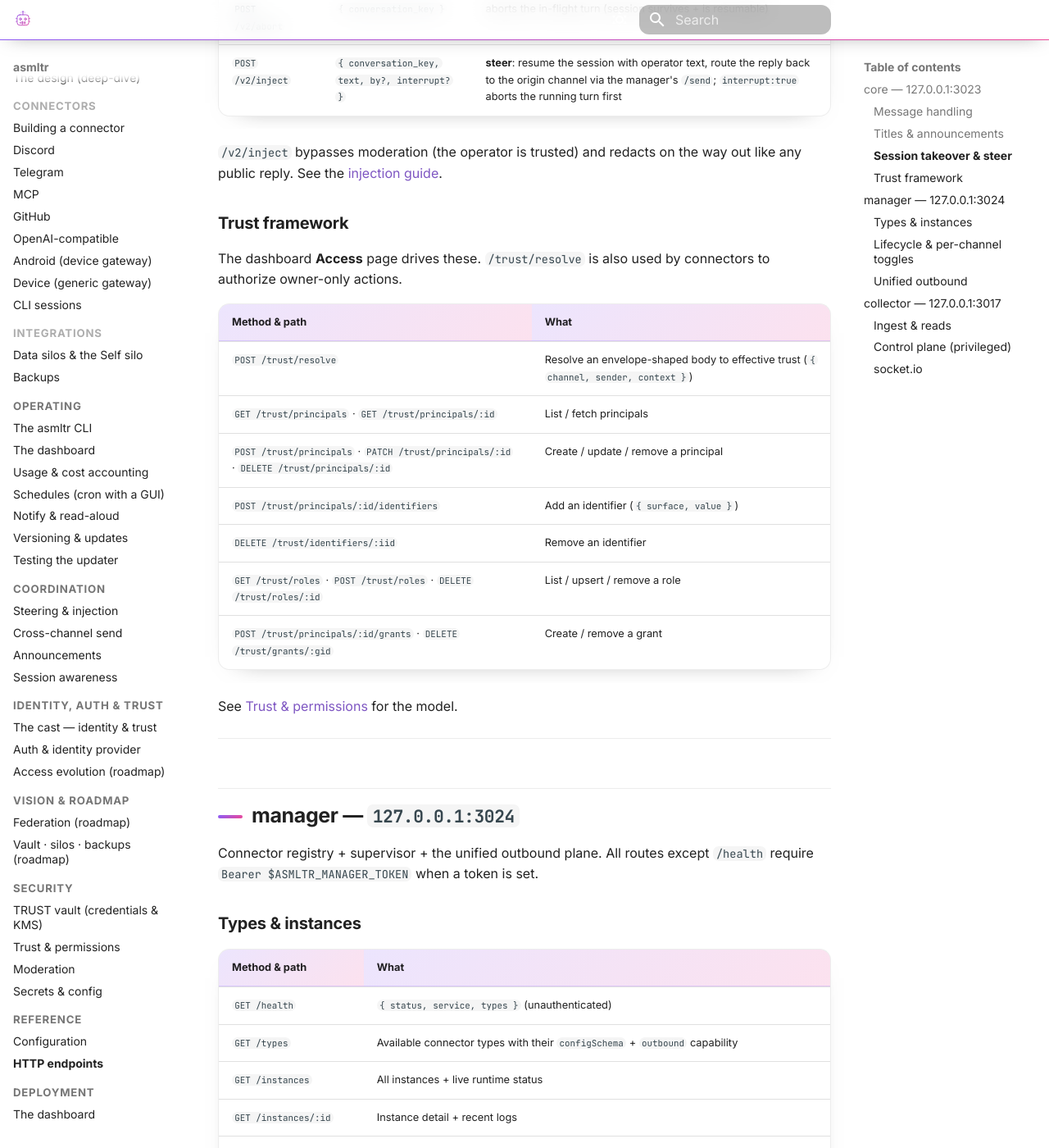
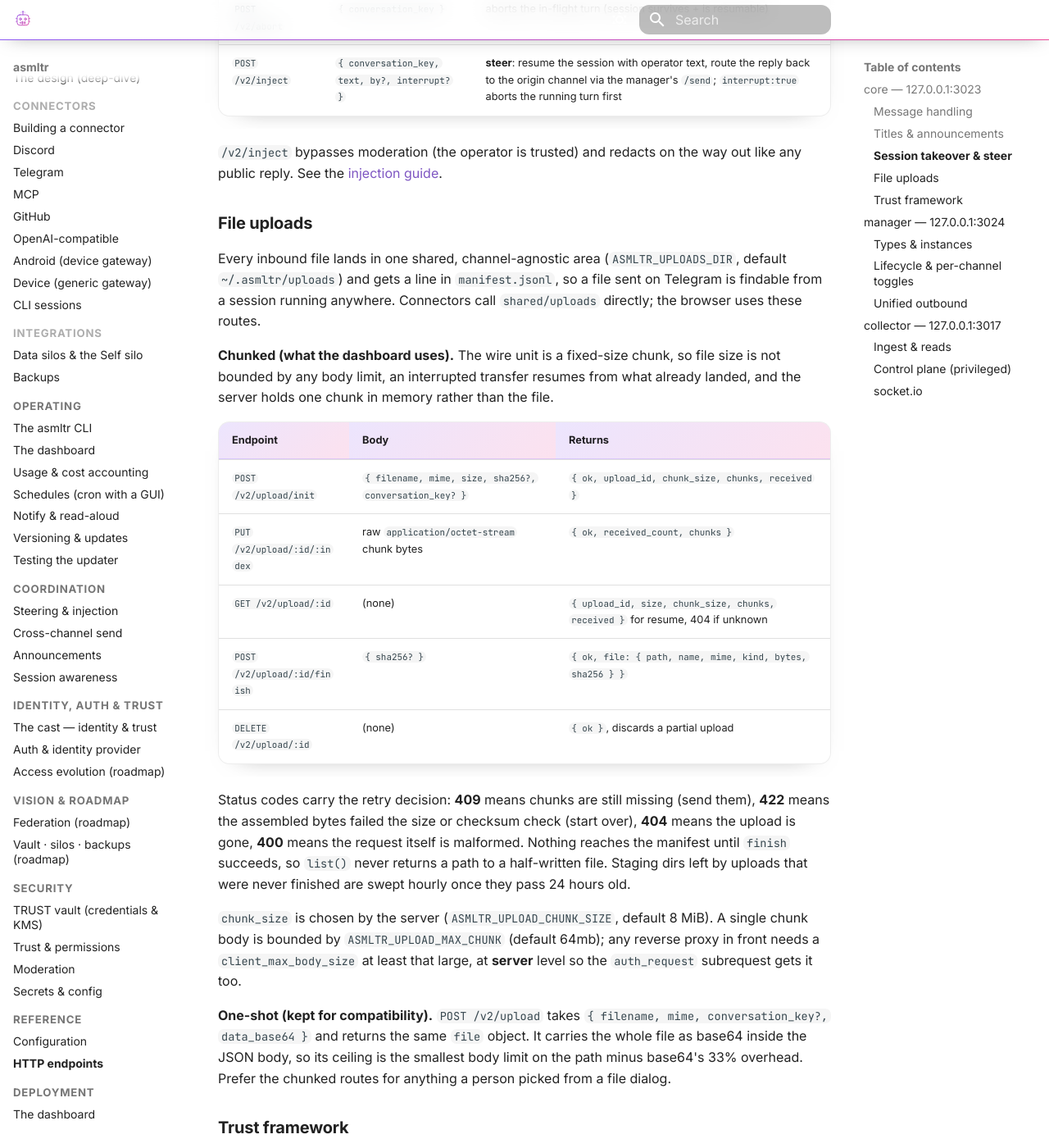
Before and after one commit to gtwy/asmltr, an MkDocs documentation site: the page built from docs/reference/api.md, in a window 1280 px wide and 1400 px high, scrolled down 2038 px. Shown: the whole window at 82% size. Built offline with MkDocs 1.6.1 and Material for MkDocs 9.7.7, drawn with Linux system fonts in a browser that asks for light colours; comment, search, counter and statistics services are not loaded.

Commit message:
docs(uploads): document the upload surface and its tuning
docs/reference/api.md had no entry for uploads at all, one-shot or otherwise, so
the only way to learn the ceiling was to hit it. Adds a File uploads section
covering both routes, what each status code tells a client to do, the guarantee
that nothing reaches the manifest until finish succeeds, and the requirement that
a reverse proxy set client_max_body_size at server level so the auth_request
subrequest inherits it.

.env.example gains ASMLTR_UPLOAD_CHUNK_SIZE and ASMLTR_UPLOAD_MAX_CHUNK, per the
repo rule that a new env var is documented there. Both are noted as tuning the
wire unit rather than the maximum file, since that distinction is the whole point
of the change.

```diff
--- a/docs/reference/api.md
+++ b/docs/reference/api.md
@@ -55,6 +55,40 @@ at the start of its next turn (`target` = `*`, a `conversation_key`, `surface:<c
 
 `/v2/inject` bypasses moderation (the operator is trusted) and redacts on the way out like any
 public reply. See the [injection guide](../coordination/injection.md).
+
+### File uploads
+
+Every inbound file lands in one shared, channel-agnostic area (`ASMLTR_UPLOADS_DIR`, default
+`~/.asmltr/uploads`) and gets a line in `manifest.jsonl`, so a file sent on Telegram is findable from
+a session running anywhere. Connectors call `shared/uploads` directly; the browser uses these routes.
+
+**Chunked (what the dashboard uses).** The wire unit is a fixed-size chunk, so file size is not
+bounded by any body limit, an interrupted transfer resumes from what already landed, and the server
+holds one chunk in memory rather than the file.
+
+| Endpoint | Body | Returns |
+|---|---|---|
+| `POST /v2/upload/init` | `{ filename, mime, size, sha256?, conversation_key? }` | `{ ok, upload_id, chunk_size, chunks, received }` |
+| `PUT /v2/upload/:id/:index` | raw `application/octet-stream` chunk bytes | `{ ok, received_count, chunks }` |
+| `GET /v2/upload/:id` | (none) | `{ upload_id, size, chunk_size, chunks, received }` for resume, 404 if unknown |
+| `POST /v2/upload/:id/finish` | `{ sha256? }` | `{ ok, file: { path, name, mime, kind, bytes, sha256 } }` |
+| `DELETE /v2/upload/:id` | (none) | `{ ok }`, discards a partial upload |
+
+Status codes carry the retry decision: **409** means chunks are still missing (send them), **422**
+means the assembled bytes failed the size or checksum check (start over), **404** means the upload is
+gone, **400** means the request itself is malformed. Nothing reaches the manifest until `finish`
+succeeds, so `list()` never returns a path to a half-written file. Staging dirs left by uploads that
+were never finished are swept hourly once they pass 24 hours old.
+
+`chunk_size` is chosen by the server (`ASMLTR_UPLOAD_CHUNK_SIZE`, default 8 MiB). A single chunk body
+is bounded by `ASMLTR_UPLOAD_MAX_CHUNK` (default 64mb); any reverse proxy in front needs a
+`client_max_body_size` at least that large, at **server** level so the `auth_request` subrequest gets
+it too.
+
+**One-shot (kept for compatibility).** `POST /v2/upload` takes
+`{ filename, mime, conversation_key?, data_base64 }` and returns the same `file` object. It carries
+the whole file as base64 inside the JSON body, so its ceiling is the smallest body limit on the path
+minus base64's 33% overhead. Prefer the chunked routes for anything a person picked from a file dialog.
 
 ### Trust framework
 
```
Also changed, not shown: 1 other file.
